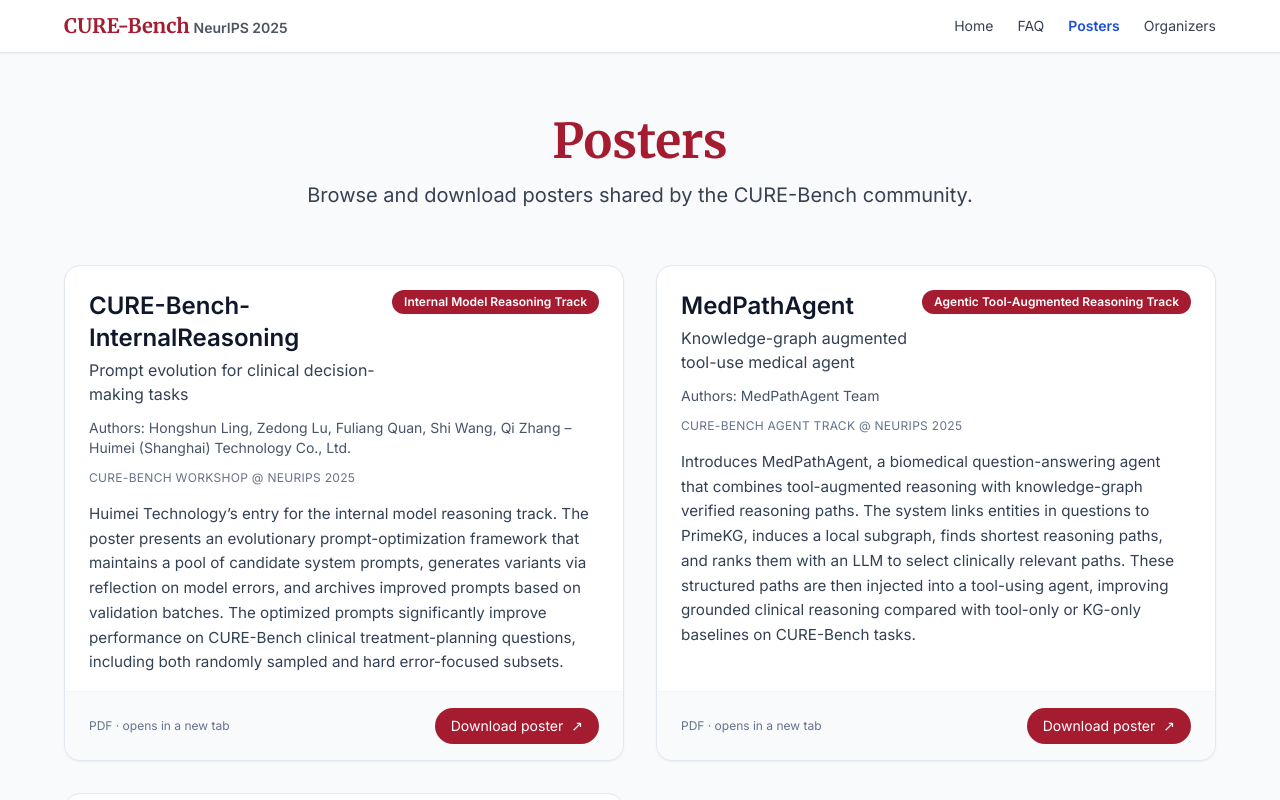
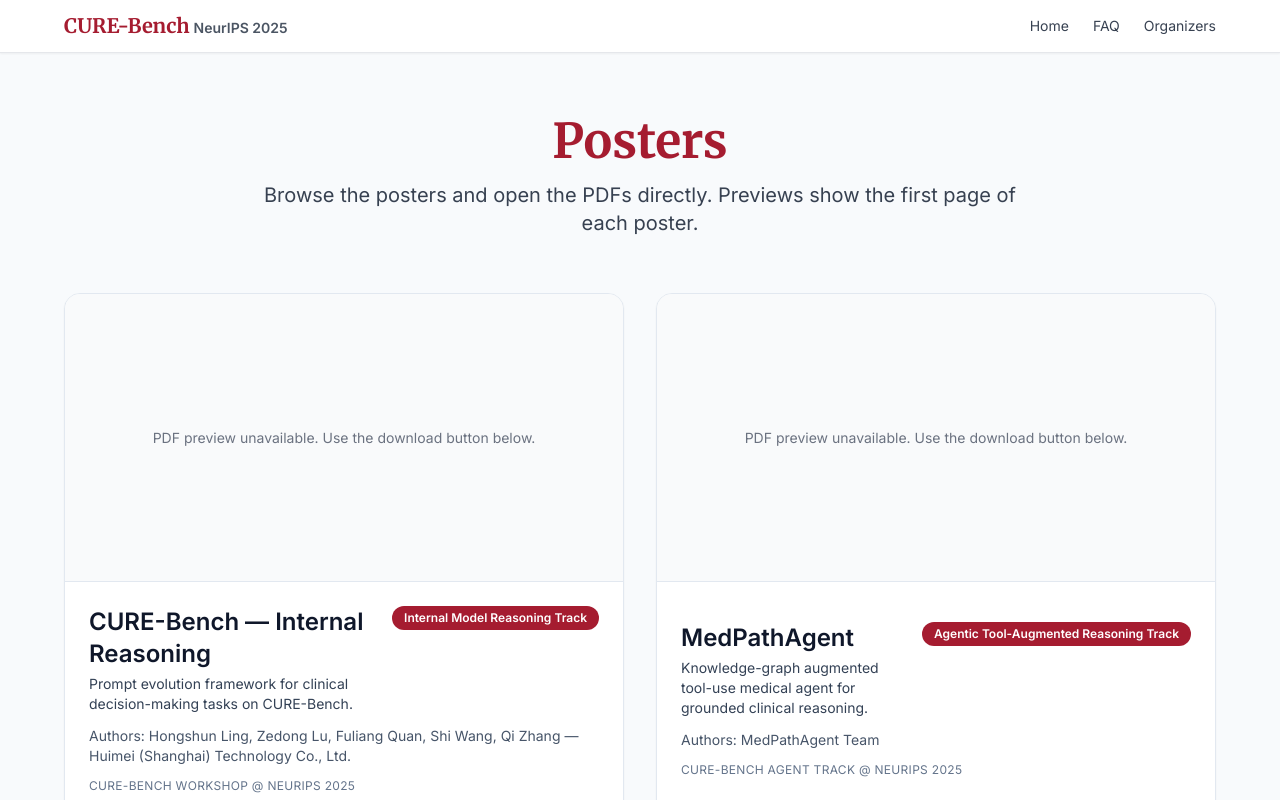
Before and after one commit to mims-harvard/CUREBench, a React (Vite) app: page /posters in a window 1280 px wide. Shown: the top 800 px of the page. Built offline with nearby package versions, Linux system fonts and the light colour scheme.

Commit message:
adding posters page update

```diff
--- a/src/components/Hero.jsx
+++ b/src/components/Hero.jsx
@@ -1,3 +1,5 @@
+import { Link } from "react-router-dom";
+
 export default function Hero() {
   return (
     <section className="relative h-screen bg-blue-950 text-white flex flex-col justify-center items-center text-center px-6 md:px-12">
@@ -46,6 +48,11 @@
             Submit your Therapeutic Questions
           </button>
         </a>
+        <Link to="/posters">
+          <button className="px-4 py-2 rounded-xl bg-crimson text-white font-medium shadow hover:shadow-md transition">
+            View Posters
+          </button>
+        </Link>
       </div>
     </section>
   );
--- a/src/components/Navbar.jsx
+++ b/src/components/Navbar.jsx
@@ -13,7 +13,6 @@
         <div className="space-x-6 text-sm">
           <Link to="/" className={pathname === "/" ? "text-blue-700 font-semibold" : "text-gray-700 hover:text-blue-800"}>Home</Link>
           <Link to="/faq" className={pathname === "/faq" ? "text-blue-700 font-semibold" : "text-gray-700 hover:text-blue-800"}>FAQ</Link>
-          <Link to="/posters" className={pathname === "/posters" ? "text-blue-700 font-semibold" : "text-gray-700 hover:text-blue-800"}>Posters</Link>
           <Link to="/organizers" className={pathname === "/organizers" ? "text-blue-700 font-semibold" : "text-gray-700 hover:text-blue-800"}>Organizers</Link>
         </div>
       </div>
--- a/src/pages/Posters.jsx
+++ b/src/pages/Posters.jsx
@@ -5,36 +5,35 @@
 
 const posters = [
   {
-    title: "CURE-Bench-InternalReasoning",
-    subtitle: "Prompt evolution for clinical decision-making tasks",
+    title: "CURE-Bench — Internal Reasoning",
     authors:
-      "Hongshun Ling, Zedong Lu, Fuliang Quan, Shi Wang, Qi Zhang – Huimei (Shanghai) Technology Co., Ltd.",
+      "Hongshun Ling, Zedong Lu, Fuliang Quan, Shi Wang, Qi Zhang — Huimei (Shanghai) Technology Co., Ltd.",
     track: "Internal Model Reasoning Track",
     venue: "CURE-Bench Workshop @ NeurIPS 2025",
     summary:
-      "Huimei Technology’s entry for the internal model reasoning track. The poster presents an evolutionary prompt-optimization framework that maintains a pool of candidate system prompts, generates variants via reflection on model errors, and archives improved prompts based on validation batches. The optimized prompts significantly improve performance on CURE-Bench clinical treatment-planning questions, including both randomly sampled and hard error-focused subsets.",
+      "Prompt evolution framework for clinical decision-making tasks on CURE-Bench.",
     file: internalReasoningPoster,
+    preview: internalReasoningPoster,
   },
   {
     title: "MedPathAgent",
-    subtitle: "Knowledge-graph augmented tool-use medical agent",
     authors: "MedPathAgent Team",
     track: "Agentic Tool-Augmented Reasoning Track",
     venue: "CURE-Bench Agent Track @ NeurIPS 2025",
     summary:
-      "Introduces MedPathAgent, a biomedical question-answering agent that combines tool-augmented reasoning with knowledge-graph verified reasoning paths. The system links entities in questions to PrimeKG, induces a local subgraph, finds shortest reasoning paths, and ranks them with an LLM to select clinically relevant paths. These structured paths are then injected into a tool-using agent, improving grounded clinical reasoning compared with tool-only or KG-only baselines on CURE-Bench tasks.",
+      "Knowledge-graph augmented tool-use medical agent for grounded clinical reasoning.",
     file: medPathAgentPoster,
+    preview: medPathAgentPoster,
   },
   {
     title: "Curaive",
-    subtitle:
-      "Adaptive precision therapeutics decision support for CURE-Bench",
-    authors: "Agata Polejowska – Radboudumc",
+    authors: "Agata Polejowska — Radboudumc",
     track: "Agentic & Internal Reasoning Tracks",
     venue: "CURE-Bench Poster Session @ NeurIPS 2025",
     summary:
-      "Presents curaive, a precision-therapeutic decision support system that delivers structured multi-section reports (patient profile, briefing package, analysis) for CURE-Bench cases. The agent uses adaptive case-tailored prompting, explicit uncertainty markers, and an “undeterminable” escape option, and integrates ToolUniverse/FDA tools for drug and indication information. The poster reports competitive private-leaderboard scores across multi-choice tasks on both the agentic and internal reasoning tracks.",
+      "Adaptive decision-support system producing structured reports for benchmark cases.",
     file: curaivePoster,
+    preview: curaivePoster,
   },
 ];
 
@@ -49,7 +48,7 @@
               Posters
             </h1>
             <p className="text-gray-700 text-lg md:text-xl max-w-3xl mx-auto font-sans">
-              Browse and download posters shared by the CURE-Bench community.
+              Browse the posters and open the PDFs directly. Previews show the first page of each poster.
             </p>
           </header>
 
@@ -57,19 +56,27 @@
             {posters.map((poster) => (
               <article
                 key={poster.title}
-                className="flex flex-col justify-between rounded-2xl border border-slate-200 bg-white shadow-sm hover:shadow-lg transition-shadow duration-200"
+                className="flex flex-col justify-between rounded-2xl border border-slate-200 bg-white shadow-sm hover:shadow-lg transition-shadow duration-200 overflow-hidden"
               >
+                <div className="h-72 bg-gray-50 border-b border-slate-200">
+                  <object
+                    data={`${poster.preview}#page=1&view=FitH`}
+                    type="application/pdf"
+                    className="w-full h-full"
+                  >
+                    <div className="w-full h-full flex items-center justify-center text-gray-500 text-sm">
+                      PDF preview unavailable. Use the download button below.
+                    </div>
+                  </object>
+                </div>
+
                 <div className="p-6 pb-4">
                   <div className="flex items-start justify-between gap-3 mb-3">
                     <div>
                       <h2 className="text-xl md:text-2xl font-semibold leading-snug text-slate-900">
                         {poster.title}
                       </h2>
-                      {poster.subtitle && (
-                        <p className="text-sm md:text-base text-slate-700 mt-1">
-                          {poster.subtitle}
-                        </p>
-                      )}
+                      <p className="text-sm text-slate-700 mt-1">{poster.summary}</p>
                     </div>
                     <span className="inline-flex items-center rounded-full bg-crimson text-white text-xs font-semibold px-3 py-1 whitespace-nowrap">
                       {poster.track}
@@ -80,18 +87,14 @@
                     <span className="font-medium">Authors:</span>{" "}
                     {poster.authors}
                   </p>
-                  <p className="text-xs uppercase tracking-wide text-slate-500 mb-4">
+                  <p className="text-xs uppercase tracking-wide text-slate-500 mb-1">
                     {poster.venue}
-                  </p>
-
-                  <p className="text-sm md:text-[0.95rem] leading-relaxed text-slate-700">
-                    {poster.summary}
                   </p>
                 </div>
 
                 <div className="flex items-center justify-between border-t border-slate-100 bg-slate-50 px-6 py-4 rounded-b-2xl">
                   <span className="text-xs text-slate-500">
-                    PDF · opens in a new tab
+                    PDF preview — opens in a new tab
                   </span>
                   <a
                     href={poster.file}
@@ -100,7 +103,7 @@
                     className="inline-flex items-center gap-2 rounded-full bg-crimson text-white text-sm font-medium px-4 py-2 hover:bg-[#8c0d24] focus:outline-none focus:ring-2 focus:ring-crimson focus:ring-offset-2"
                   >
                     Download poster
-                    <span aria-hidden="true">↗</span>
+                    <span aria-hidden="true">⤓</span>
                   </a>
                 </div>
               </article>
```
